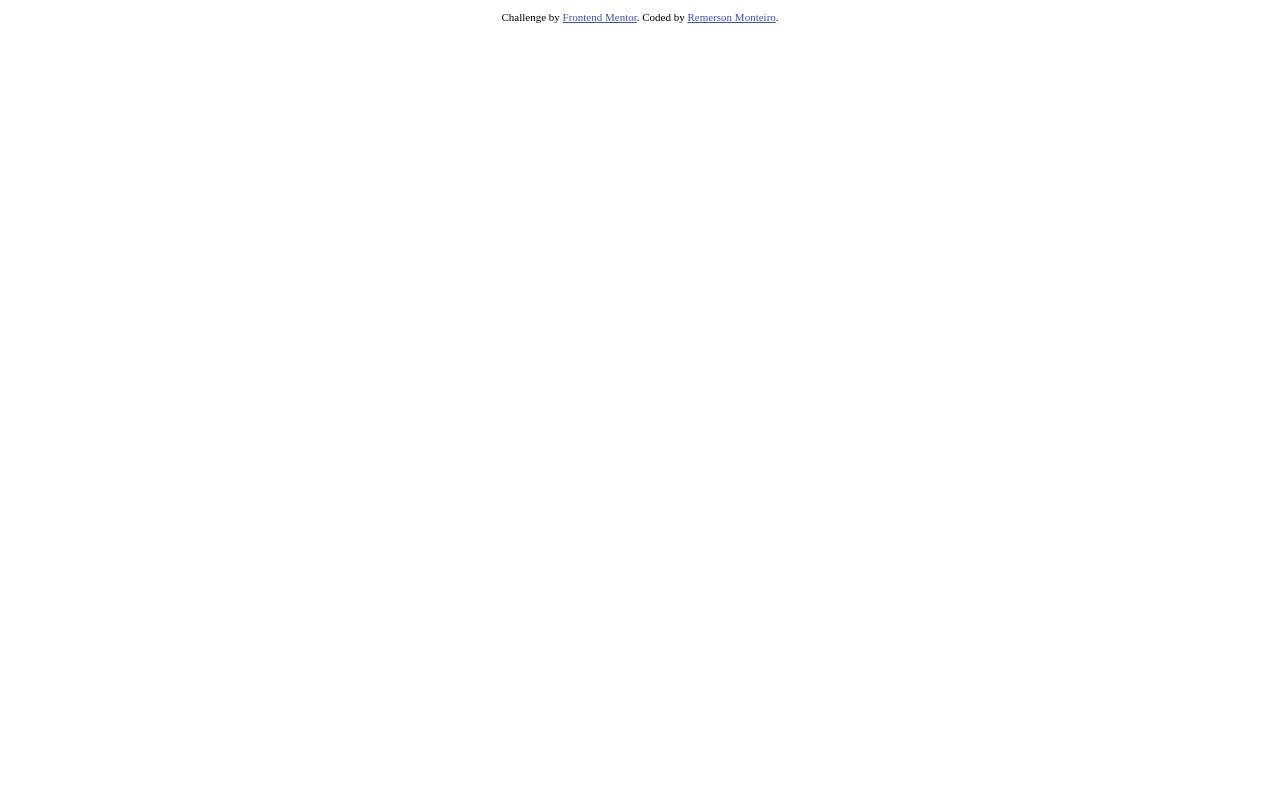
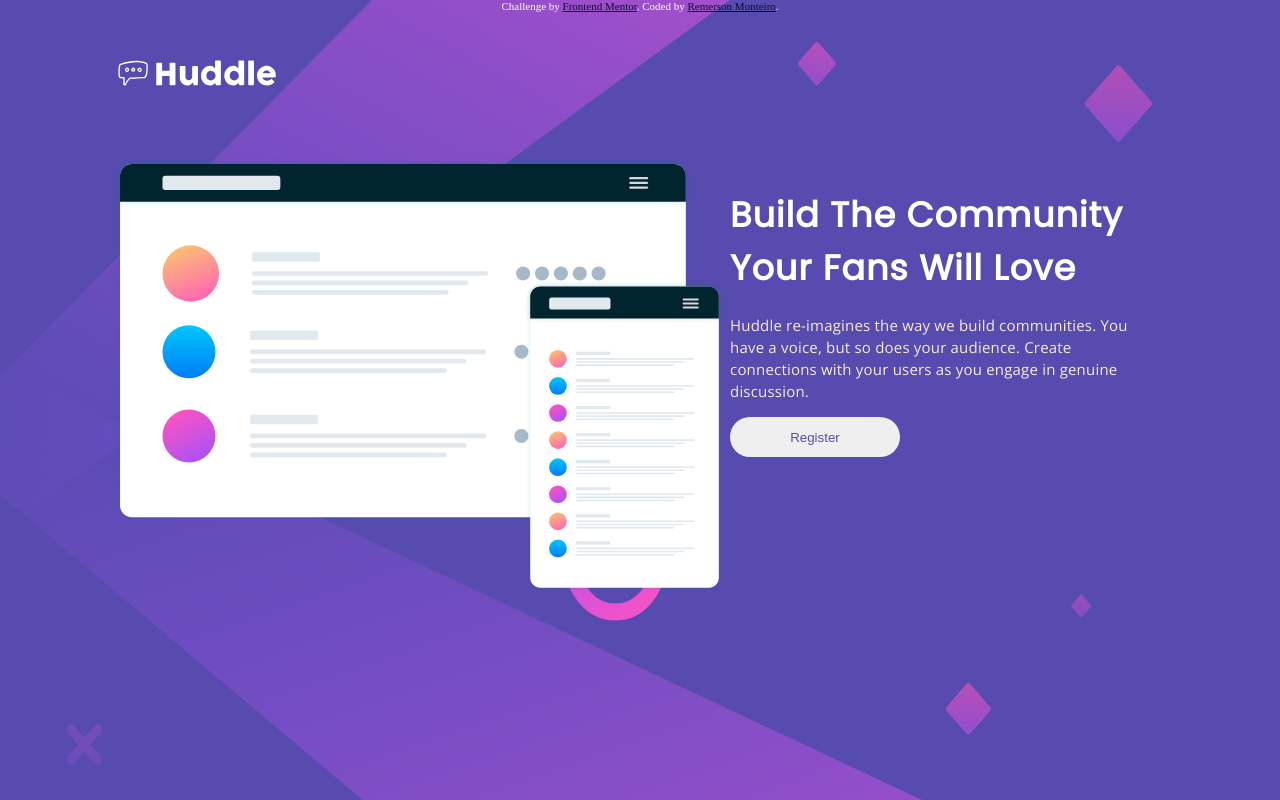
Before and after one commit to kairemerson/huddle-single-page-section, a plain HTML site: page index.html in a window 1280 px wide. Drawn offline with nearby package versions, Linux system fonts and the light colour scheme.

Commit message:
configured main section

```diff
--- /dev/null
+++ b/css/style.css
@@ -0,0 +1,82 @@
+@import url('https://fonts.googleapis.com/css2?family=Poppins&display=swap');
+@import url('https://fonts.googleapis.com/css2?family=Open+Sans:wght@400;600&display=swap');
+*{
+    margin: 0;
+    padding: 0;
+    box-sizing: border-box;
+}
+html{
+    width: 100%;
+    height: 100px;
+}
+body{
+    width: 100%;
+    height: 100vh;
+    background-color: hsl(247, 40%, 49%);
+    color: white;
+}
+.container{
+    width: 90%;
+    height: 85vh;
+    margin: 20px auto;
+    display: flex;
+}
+#bg-desktop{
+    width: 90%;
+    height: 100%;
+    position: absolute;
+    top: 0;
+    z-index: 1;
+}
+.attribution{
+    position: relative;
+    z-index: 2;
+}
+#logo{
+    position: relative;
+    top: 40px;
+    left: 110px;
+    width: 170px;
+}
+.w50{
+    width: 50%;
+    height: 90%;
+    padding: 50px;
+    z-index: 1;
+}
+#img-main{
+    width: 610px;
+    position: relative;
+    z-index: 1;
+    margin-top: 30px;
+}
+#w50{
+    padding: 110px 80px 80px 90px;
+}
+h2{
+    font-size: 35px;
+    font-family: 'Poppins';
+    font-weight: 600;
+    letter-spacing: 1px;
+}
+.w50 p{
+    margin-top: 20px;
+    font-family: 'Open Sans';
+    font-size: 15px;
+    line-height: 22px;
+    letter-spacing: 0.2px;
+    color: rgb(247, 236, 216);
+}
+button{
+    width: 170px;
+    height: 40px;
+    margin-top: 15px;
+    border-radius: 20px;
+    border: none;
+    cursor: pointer;
+    color: hsl(247, 40%, 49%);
+}
+button:hover{
+    background-color: hsl(300, 69%, 71%);
+    color: white;
+}
--- a/index.html
+++ b/index.html
@@ -5,13 +5,14 @@
   <meta name="viewport" content="width=device-width, initial-scale=1.0"> <!-- displays site properly based on user's device -->
 
   <link rel="icon" type="image/png" sizes="32x32" href="./images/favicon-32x32.png">
+  <link rel="stylesheet" href="css/style.css">
 
   <title>Frontend Mentor | Huddle landing page with single introductory section</title>
 
   <!-- Feel free to remove these styles or customise in your own stylesheet 👍 -->
   <style>
     .attribution { font-size: 11px; text-align: center; }
-    .attribution a { color: hsl(228, 45%, 44%); }
+    .attribution a { color: hsl(228, 59%, 10%); }
   </style>
 </head>
 <body>
@@ -30,7 +31,19 @@
       Coded by <a href="#">Remerson Monteiro</a>.
     </p>
   </footer>
+  <img id="bg-desktop" src="./images/bg-desktop.svg" alt="">
+  <img id="logo" src="./images/logo.svg" alt="">
+  <div class="container">
+    <div class="w50">
+      <img id="img-main" src="./images/illustration-mockups.svg" alt="">
+    </div>
+    <div id="w50" class="w50">
+      <h2>Build The Community Your Fans Will Love</h2>
+      <p>Huddle re-imagines the way we build communities. You have a voice, but so does your audience.
+        Create connections with your users as you engage in genuine discussion.</p>
+        <button>Register</button>
+    </div>
 
-
+  </div>
 </body>
 </html>
```
